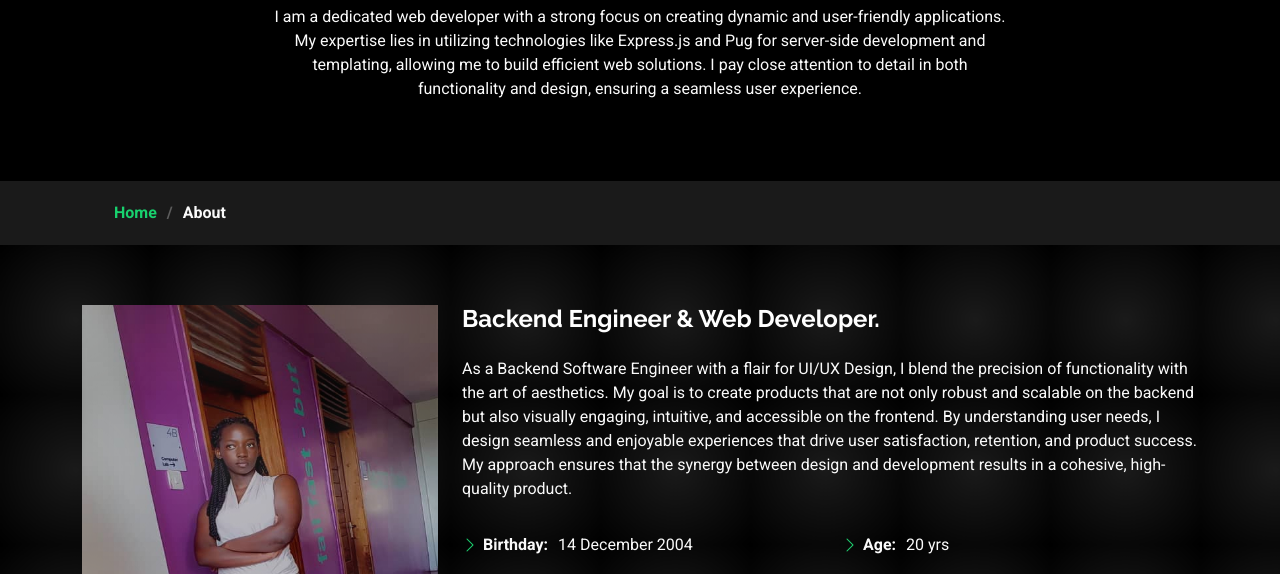
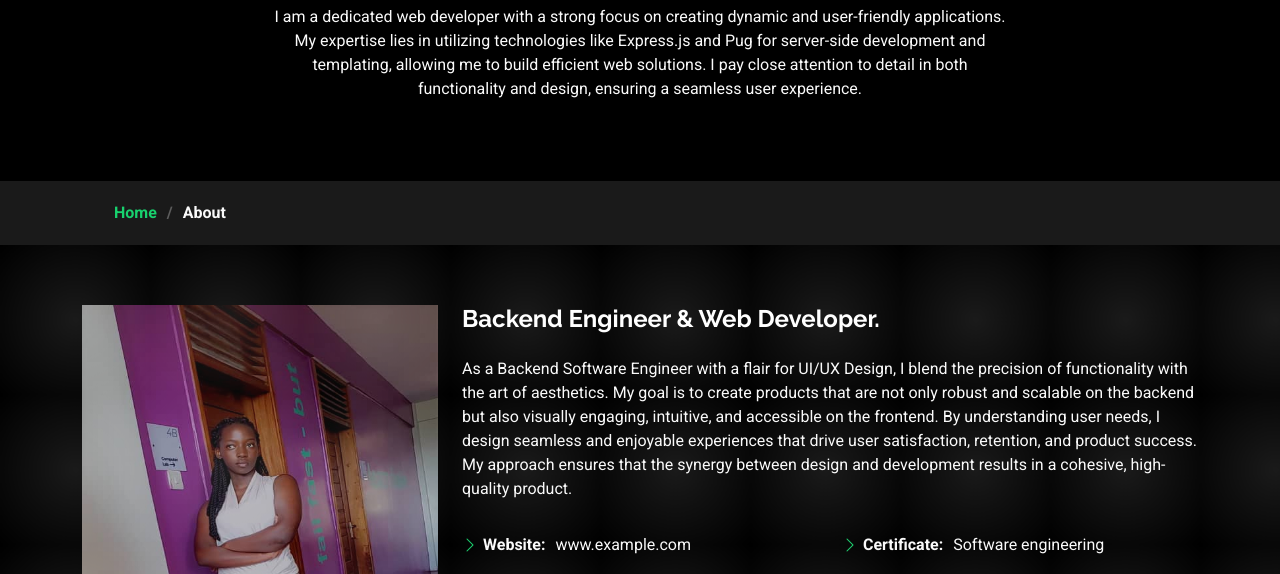
Before and after one commit to nakungu-esther/portifolio-personal, a plain HTML site: page about.html in a window 1280 px wide. Shown: the part 210-784 px from the top of the page. Drawn offline with Linux system fonts and the light colour scheme.

Commit message:
setting up staff

```diff
--- a/about.html
+++ b/about.html
@@ -120,7 +120,7 @@
             <div class="row">
               <div class="col-lg-6">
                 <ul>
-                  <li><i class="bi bi-chevron-right"></i> <strong>Birthday:</strong> <span>14 December 2004</span></li>
+                  <!-- <li><i class="bi bi-chevron-right"></i> <strong>Birthday:</strong> <span>14 December 2004</span></li> -->
                   <li><i class="bi bi-chevron-right"></i> <strong>Website:</strong> <span>www.example.com</span></li>
                   <li><i class="bi bi-chevron-right"></i> <strong>Phone:</strong> <span>+256 760 794 900</span></li>
                   <li><i class="bi bi-chevron-right"></i> <strong>City:</strong> <span>Kampala, Uganda</span></li>
@@ -128,7 +128,7 @@
               </div>
               <div class="col-lg-6">
                 <ul>
-                  <li><i class="bi bi-chevron-right"></i> <strong>Age:</strong> <span>20 yrs</span></li>
+                  <!-- <li><i class="bi bi-chevron-right"></i> <strong>Age:</strong> <span>20 yrs</span></li> -->
                   <li><i class="bi bi-chevron-right"></i> <strong>Certificate:</strong> <span>Software engineering</span></li>
                   <li><i class="bi bi-chevron-right"></i> <strong>Email:</strong> <span>nakunguesther044@gmail.com</span></li>
                   <li><i class="bi bi-chevron-right"></i> <strong>Freelance:</strong> <span>Not yet</span></li>
```
